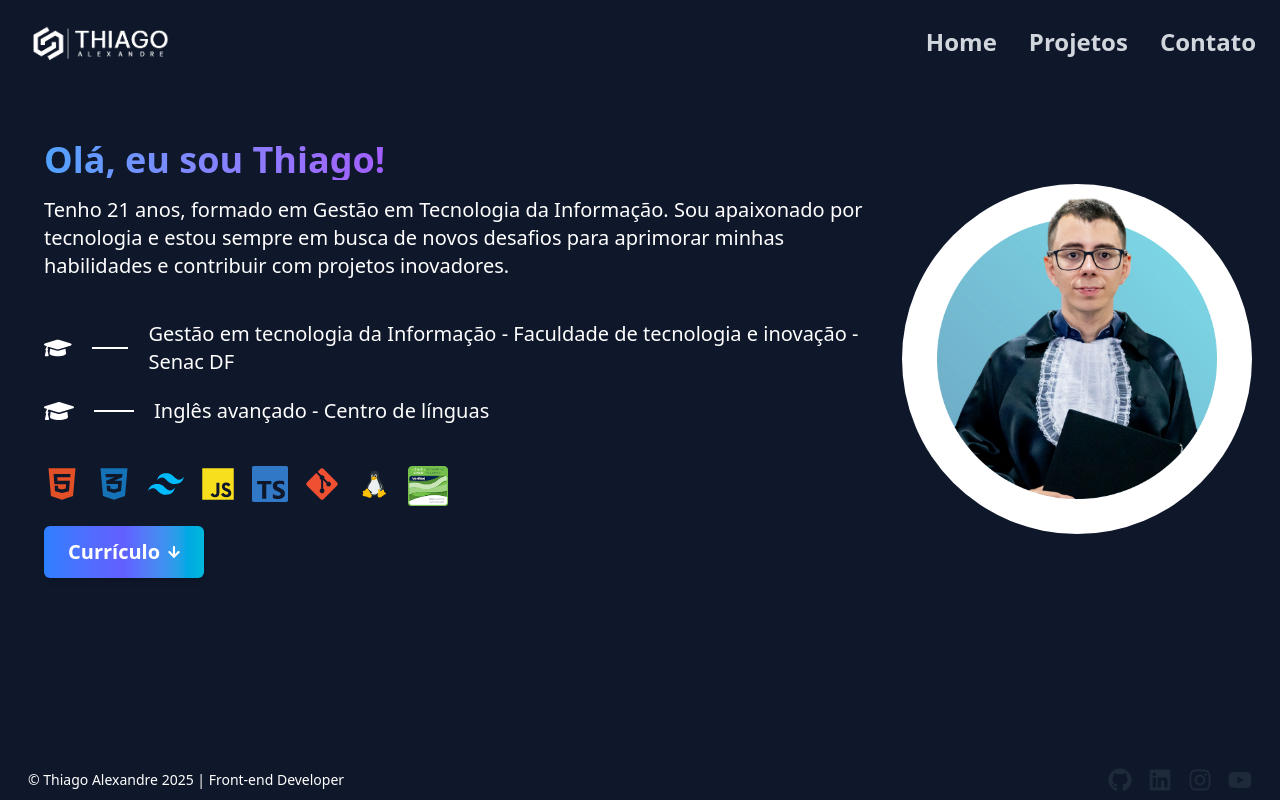
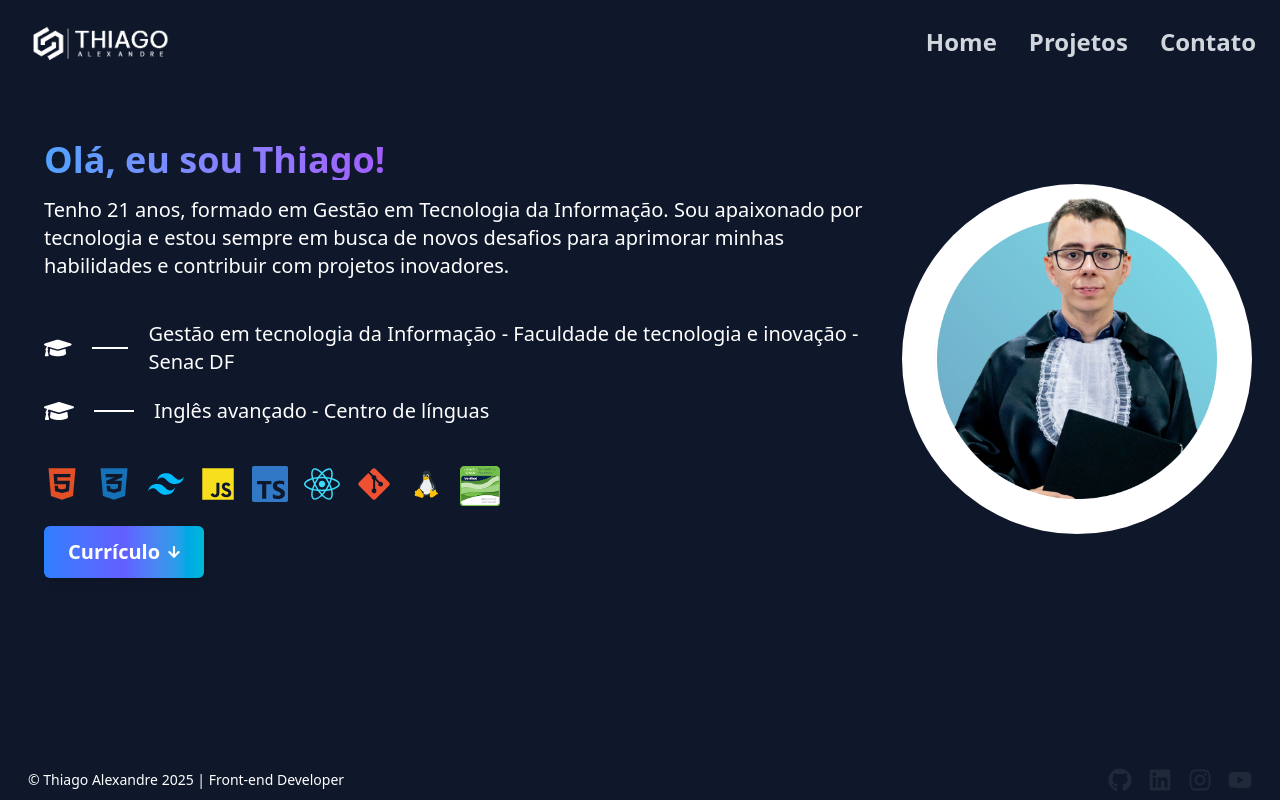
Before and after one commit to thiagokilu/portifolio-react, a React (Vite) app: page / in a window 1280 px wide. Shown: the top 800 px of the page. Built offline with nearby package versions, Linux system fonts and the light colour scheme.

Commit message:
add react satck

```diff
--- a/components/about-me.tsx
+++ b/components/about-me.tsx
@@ -5,6 +5,7 @@ import {
 	FaGitAlt,
 	FaArrowDown,
 	FaGraduationCap,
+	FaReact,
 } from "react-icons/fa";
 import { SiTailwindcss, SiTypescript } from "react-icons/si";
 import { FcLinux } from "react-icons/fc";
@@ -58,6 +59,9 @@ export function About_me() {
 						<a href="#" title="Typescript">
 							<SiTypescript className="text-[#3178C6] " />
 						</a>
+						<a href="#" title="React">
+							<FaReact className="text-[#3cdafb] " />
+						</a>
 						<a href="#" title="Git">
 							<FaGitAlt className="text-[#f05032] " />
 						</a>
```
